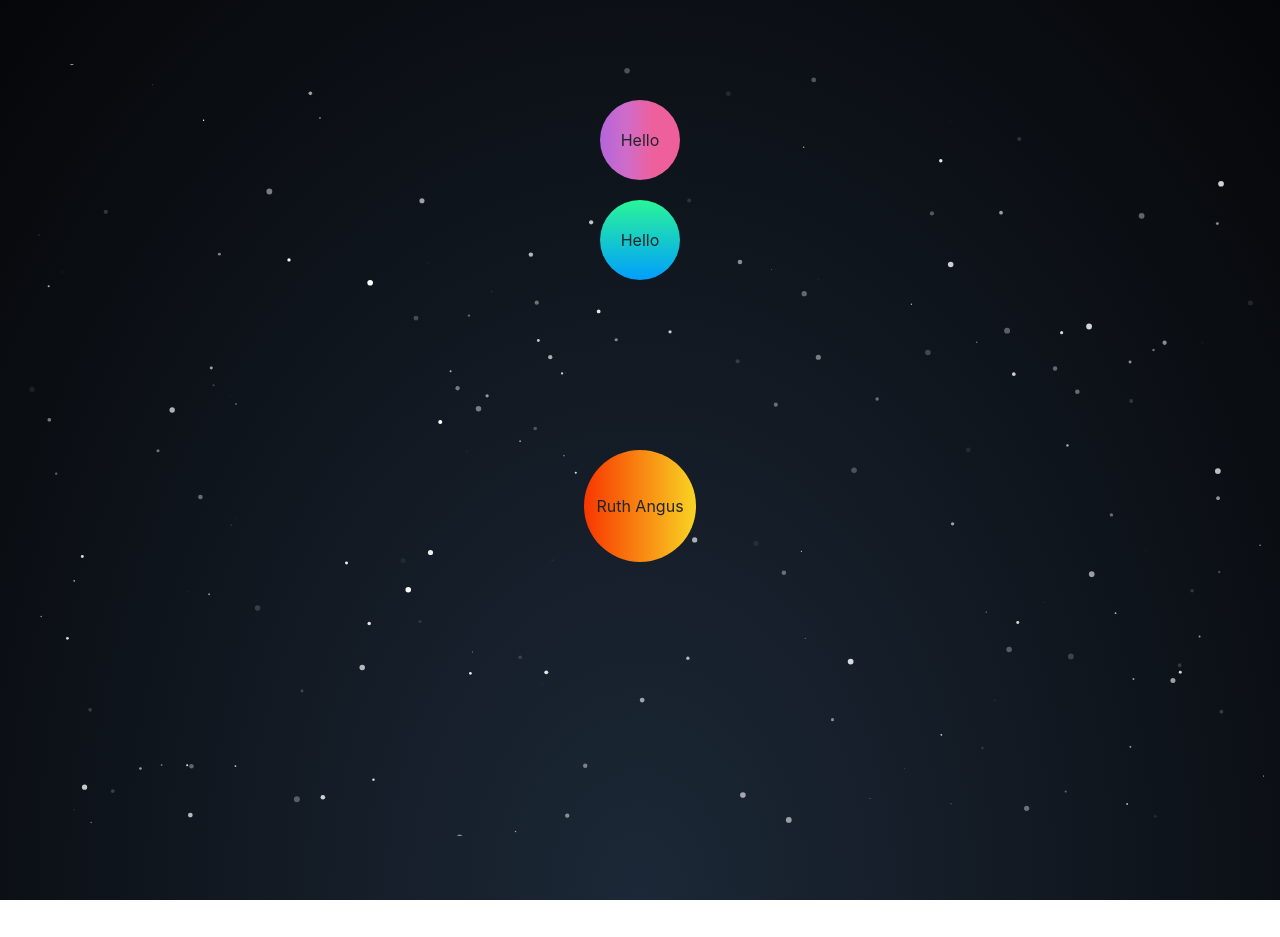
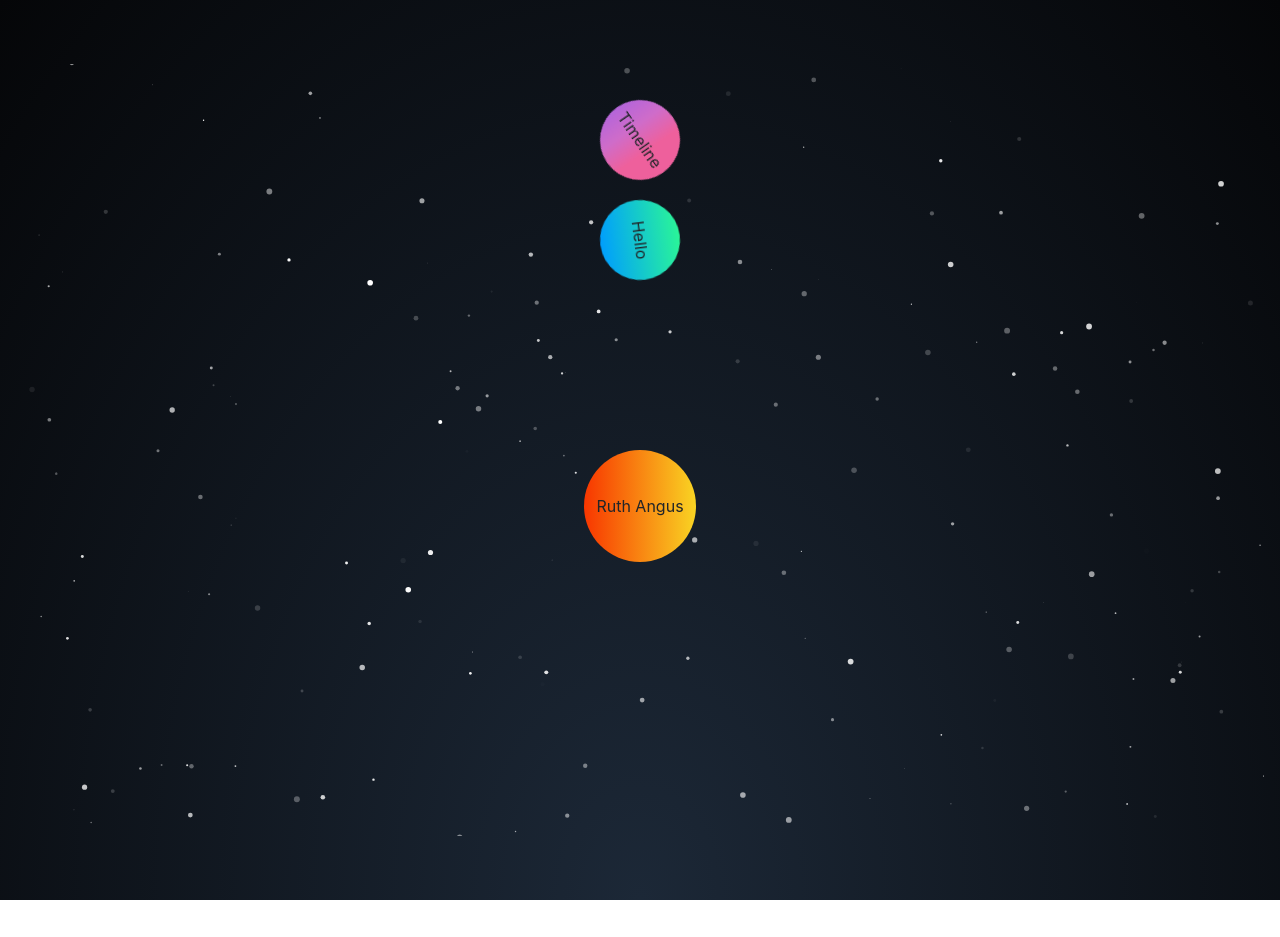
Before and after one commit to HackTheSolarSystem/RuthAngus, a Jekyll site: the page built from index.html, in a window 1280 px wide. Built offline with Jekyll 4.4.1, drawn with Linux system fonts in a browser that asks for light colours; nearby versions of some CDN libraries.

Commit message:
link planets and change their text

```diff
--- a/index.html
+++ b/index.html
@@ -4,8 +4,16 @@
 ---
 <div class="jumbotron jumbotron-fluid top" id="top">
 	<div class="sun">Ruth Angus</div>
-	<div class="planet"></div>
-	<div class="planet"></div>
+	<div class="planet">
+		<a href="/timeline" class="planet-content">
+			Timeline
+		</a>
+	</div>
+	<div class="planet">
+		<a href="/timeline" class="planet-content">
+			Hello
+		</a>
+	</div>
 </div>
 
 <script>
--- a/public/index.css
+++ b/public/index.css
@@ -37,23 +37,22 @@
 	margin-left: -350px;
 }
 
-.planet:nth-of-type(2):before {
+.planet:nth-of-type(2) .planet-content {
 	animation-duration: 30s;
 	animation-direction: reverse;
 	background: linear-gradient(to right, #b8cbb8 0%, #b8cbb8 0%, #b465da 0%, #cf6cc9 33%, #ee609c 66%, #ee609c 100%);
 }
 
-.planet:before {
-	text-align: center;
-	line-height: 5rem;
-	align-items: middle;
+.planet .planet-content {
 	animation: orbit 20s linear infinite;
 	animation-direction: reverse;
 	background: linear-gradient(180deg, #2af598 0%, #009efd 100%);
 	border-radius: 50%;
+	color: #212529;
 	display: block;
-	content: "Hello";
+	line-height: 5rem;
 	margin: 0 auto;
+	text-align: center;
 	width: 5rem;
 	height: 5rem;
 }
```
